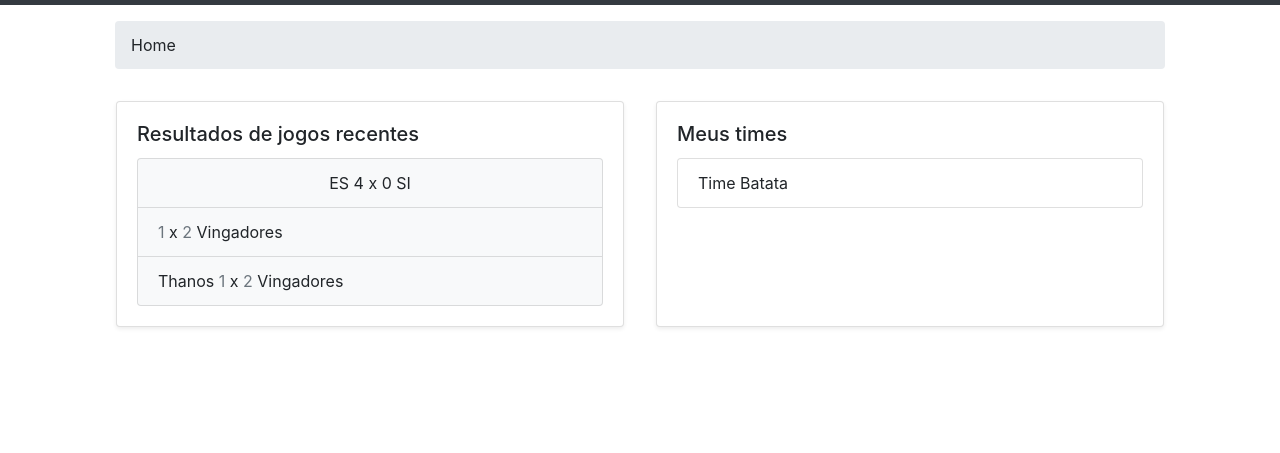
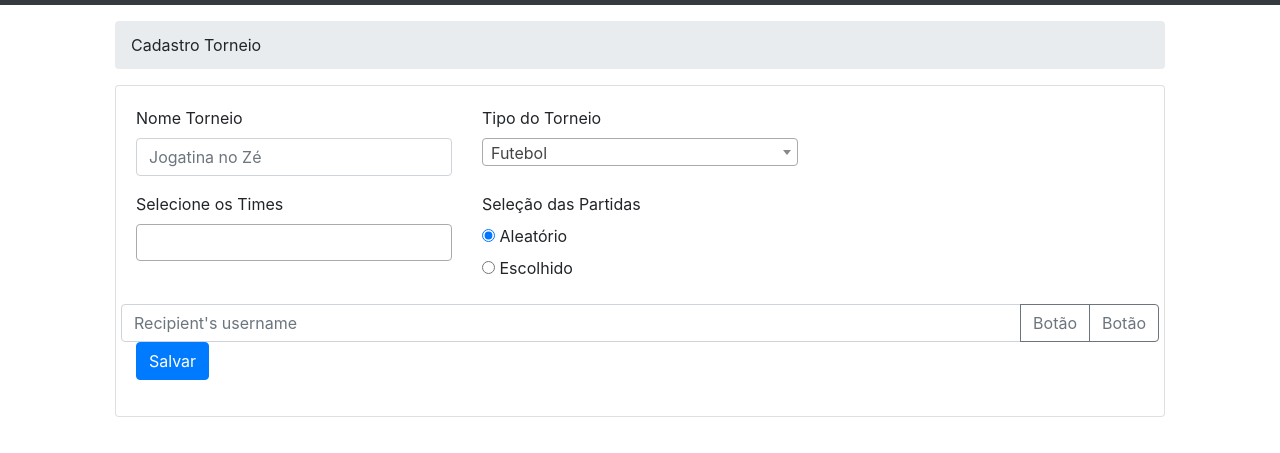
Before and after one commit to augustobmoura/torneios, a plain HTML site: page pages/torneios.html in a window 1280 px wide. Shown: the part 51-504 px from the top of the page. Drawn offline with nearby package versions, Linux system fonts and the light colour scheme.

Commit message:
alteracoes

```diff
--- a/pages/torneios.html
+++ b/pages/torneios.html
@@ -1,20 +1,25 @@
 <!doctype html>
 <html lang="pt-BR">
+
 <head>
   <meta charset="UTF-8">
-  <meta name="viewport" content="width=device-width, user-scalable=no, initial-scale=1.0, maximum-scale=1.0, minimum-scale=1.0">
+  <meta name="viewport"
+    content="width=device-width, user-scalable=no, initial-scale=1.0, maximum-scale=1.0, minimum-scale=1.0">
   <meta http-equiv="X-UA-Compatible" content="ie=edge">
-  <title>Document</title>
+  <title>Torneios</title>
+  <link href="https://cdnjs.cloudflare.com/ajax/libs/select2/4.0.7/css/select2.min.css" rel="stylesheet" />
 
   <link rel="stylesheet" href="../css/bootstrap-reboot.css">
   <link rel="stylesheet" href="../css/bootstrap.css">
 </head>
+
 <body>
 
   <nav class="navbar navbar-dark bg-dark navbar-expand-lg">
     <a href="" class="navbar-brand">Torneios</a>
 
-  <button class="navbar-toggler" type="button" data-toggle="collapse" data-target="#navbarSupportedContent" aria-controls="navbarSupportedContent" aria-expanded="false" aria-label="Toggle navigation">
+    <button class="navbar-toggler" type="button" data-toggle="collapse" data-target="#navbarSupportedContent"
+      aria-controls="navbarSupportedContent" aria-expanded="false" aria-label="Toggle navigation">
       <span class="navbar-toggler-icon"></span>
     </button>
 
@@ -38,46 +43,121 @@
   <main class="container-fluid" style="max-width: 1080px">
     <nav aria-label="breadcrumb" class="pt-3">
       <ol class="breadcrumb">
-      <li class="breadcrumb-item" aria-current="page">Home</li>
+        <li class="breadcrumb-item" aria-current="page">Cadastro Torneio</li>
       </ol>
     </nav>
 
     <section class="row">
-    <div class="col-sm card shadow-sm m-3 mt-0 p-0">
-      <div class="card-body">
-        <h5 class="card-title">Resultados de jogos recentes</h5>
+      <div class="col-md-12">
+        <div class="card-body card">
 
-        <ul class="list-group">
-          <li class="list-group-item bg-light text-center">
-            ES
-            4 x 0
-            SI
-          </li>
+          <form class="form-horizontal">
+            <fieldset>
 
-          <li class="list-group-item bg-light">
-            <span class="text-muted">1</span> x <span class="text-muted">2</span> Vingadores
-          </li>
+              <div class="row">
+                <!-- Text input-->
+                <div class="col-md-4 form-group">
+                  <label class="control-label" for="textinput">Nome Torneio</label>
+                  <input id="textinput" name="textinput" type="text" placeholder="Jogatina no Zé"
+                    class="form-control input-md" required="">
+                </div>
 
-          <li class="list-group-item bg-light">
-            Thanos <span class="text-muted">1</span> x <span class="text-muted">2</span> Vingadores
-          </li>
-        </ul>
+                <!-- Select Basic -->
+
+                <div class="col-md-4 form-group">
+                  <label class="control-label" for="selectbasic">Tipo do Torneio</label>
+                  <br>
+                  <select class="js-example-basic-single container-fluid" name="state">
+                    <optgroup label="Esportes">
+                      <option value="1">Futebol</option>
+                      <option value="2">Basquete</option>
+                      <option value="3">Vôlei</option>
+                    </optgroup>
+                    <optgroup label="E - Esportes"></optgroup>
+                    <option value="4">League of Legends</option>
+                    <option value="5">CS</option>
+                    <option value="6">Dota</option>
+                    <option value="6">Age of Empires</option>
+                    </optgroup>
+                  </select>
                 </div>
               </div>
 
-    <div class="col-sm card shadow-sm m-3 mt-0 p-0">
-      <div class="card-body">
-        <h5 class="card-title">Meus times</h5>
+              <div class="row">
+                <!-- Select Multiple -->
+                <div class="col-md-4 form-group">
+                  <label class="control-label" for="selectmultiple">Selecione os Times</label>
+                  <br>
+                  <select class="js-example-basic-multiple container-fluid" name="states[]" multiple="multiple">
+                    <option value="AL">Batata Team</option>
+                    <option value="WY">Abóbora Team</option>
+                    <option value="WY">Beterraba Team</option>
+                  </select>
+                </div>
 
-        <ul class="list-group">
-          <li class="list-group-item">Time Batata</li>
-        </ul>
+                <!-- Multiple Radios -->
+                <div class="col-md-4 form-group">
+                  <label class="control-label" for="radios">Seleção das Partidas
+                  </label>
+                    <div class="radio">
+                      <label for="radios-0">
+                        <input type="radio" name="radios" id="radios-0" value="1" checked="checked">
+                        Aleatório
+                      </label>
+                    </div>
+                    <div class="radio">
+                      <label for="radios-1">
+                        <input type="radio" name="radios" id="radios-1" value="2">
+                        Escolhido
+                      </label>
                     </div>
                 </div>
+
+
+
+              </div>
+
+              <div class="row">
+                  <div class="input-group">
+                      <input type="text" class="form-control" placeholder="Recipient's username" aria-label="Recipient's username with two button addons" aria-describedby="button-addon4">
+                      <div class="input-group-append" id="button-addon4">
+                        <button class="btn btn-outline-secondary" type="button">Botão</button>
+                        <button class="btn btn-outline-secondary" type="button">Botão</button>
+                      </div>
+                    </div>
+              </div>
+
+
+
+              <div class="form-group">
+                <div class="controls">
+                  <button id="singlebutton" name="singlebutton" class="btn btn-primary">Salvar</button>
+                </div>
+              </div>
+
+
+            </fieldset>
+          </form>
+
+        </div>
+      </div>
+
     </section>
   </main>
 
   <script src="../js/jquery-3.3.1.slim.js"></script>
   <script src="../js/bootstrap.js"></script>
+  <script src="https://cdnjs.cloudflare.com/ajax/libs/select2/4.0.7/js/select2.min.js"></script>
 </body>
+<script>
+
+  $(document).ready(function () {
+    $('.js-example-basic-multiple').select2();
+    $('.js-example-basic-single').select2();
+
+
+
+  });
+</script>
+
 </html>
```
Also changed, not shown: pages/public/index.html (+2 -2 lines), pages/times.html (+21 -8 lines), img/soccer-03-512.png (added). Lines whose indentation alone changed are shown as unchanged.
